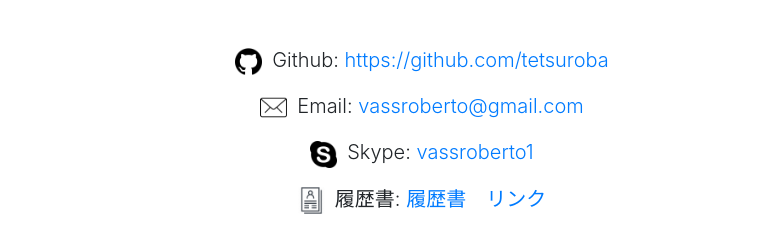
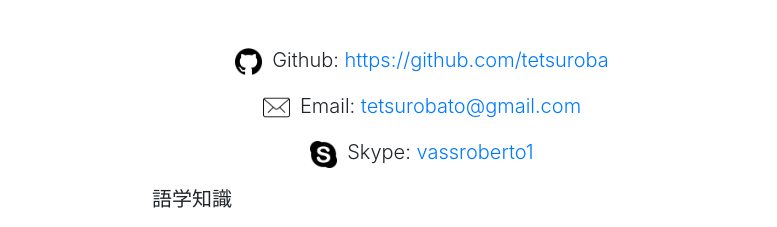
Before and after one commit to tetsuroba/tetsuroba.github.io, a plain HTML site: page index_JP.html in a window 1280 px wide. Shown: the part 177-404 px from the top of the page, 503-1280 px from the left. Drawn offline with nearby package versions, Linux system fonts and the light colour scheme.

Commit message:
Updating site

```diff
--- a/index_JP.html
+++ b/index_JP.html
@@ -49,9 +49,8 @@
 					<h2>Vass Róbert (ヴァスロバート)<h2>
 						<h5  class="mb-5">セゲド大学の計算機科学三回生の学生</h5>
 						<p class="lead"><img src="IMG/github-logo.png" class="img-small" alt="github-icon">Github: <a href="https://github.com/tetsuroba">https://github.com/tetsuroba</a></p>
-						<p class="lead"><img src="IMG/mail.png" class="img-small" alt="mail-icon">Email: <a href="mailto:vassroberto@gmail.com">vassroberto@gmail.com</a></p>
+						<p class="lead"><img src="IMG/mail.png" class="img-small" alt="mail-icon">Email: <a href="mailto:tetsurobato@gmail.com">tetsurobato@gmail.com</a></p>
 						<p class="lead"><img src="IMG/skype-logo.png" class="img-small" alt="skype-icon">Skype: <a href="skype:vassroberto1?userinfo">vassroberto1</a></p>
-						<p class="lead"><img src="IMG/cv-icon.png" class="img-small" alt="cv-icon">履歴書: <a href="CV_Vass_Robert.pdf">履歴書　リンク</a></p>
 						<p class="lead text-left">語学知識</p>
 						<p class="lead">
 							<ul class="text-left">
```
Also changed, not shown: index.html (+1 -2 lines), index_EN.html (+1 -2 lines), 1 other file.
